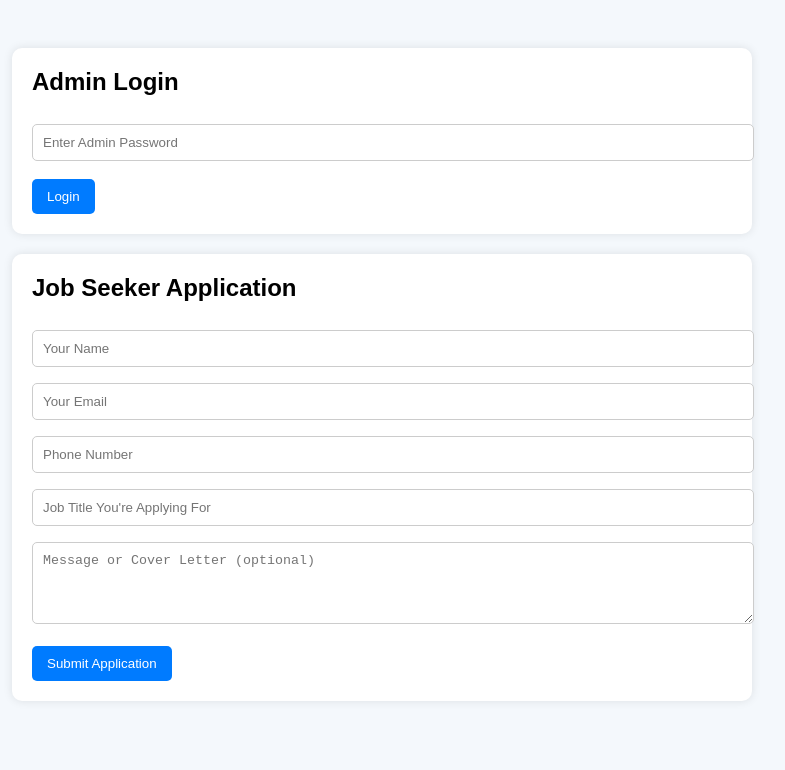
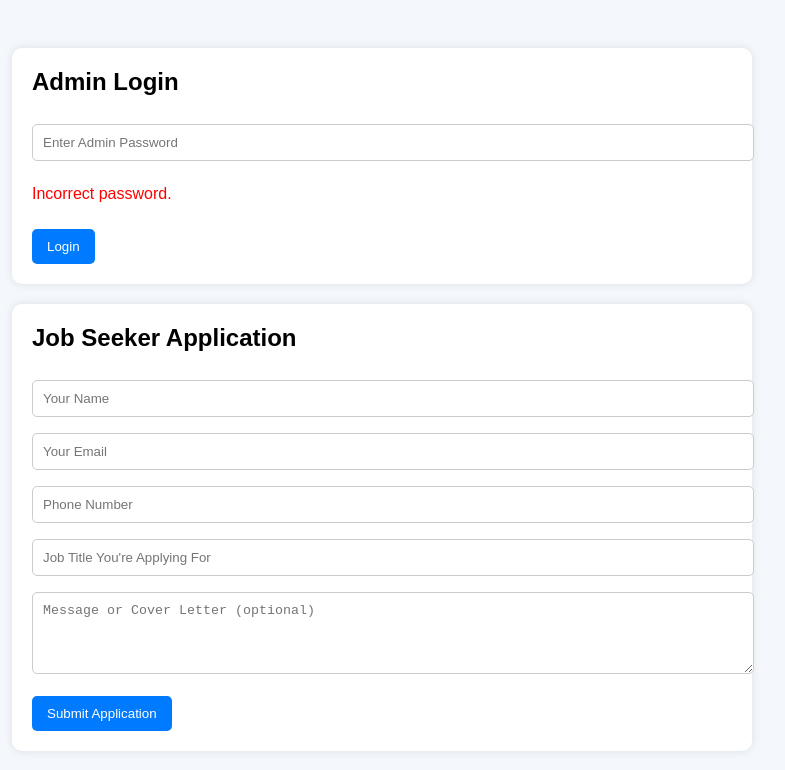
Before and after one commit to ashwanidubey887/Ashwani-Consultancy, a plain HTML site: page index.html in a window 1280 px wide. Both pictures are taken after a click on the button "Login". Shown: the whole page, without its empty margins (258-1043 px from the left). Drawn offline with Linux system fonts and the light colour scheme.

Commit message:
Add files via upload

```diff
--- a/index.html
+++ b/index.html
@@ -35,7 +35,8 @@
     window.login = async function () {
       const pw = document.getElementById("adminPassword").value;
       if (pw !== "admin123") {
-        alert("Incorrect password.");
+        document.getElementById("loginError").textContent = "Incorrect password.";
+
         return;
       }
       isAuthenticated = true;
@@ -216,6 +217,7 @@
   <div class="card" id="loginSection">
     <h2>Admin Login</h2>
     <input type="password" id="adminPassword" placeholder="Enter Admin Password" />
+    <p id="loginError" style="color:red;"></p>
     <button onclick="login()">Login</button>
   </div>
 
```
